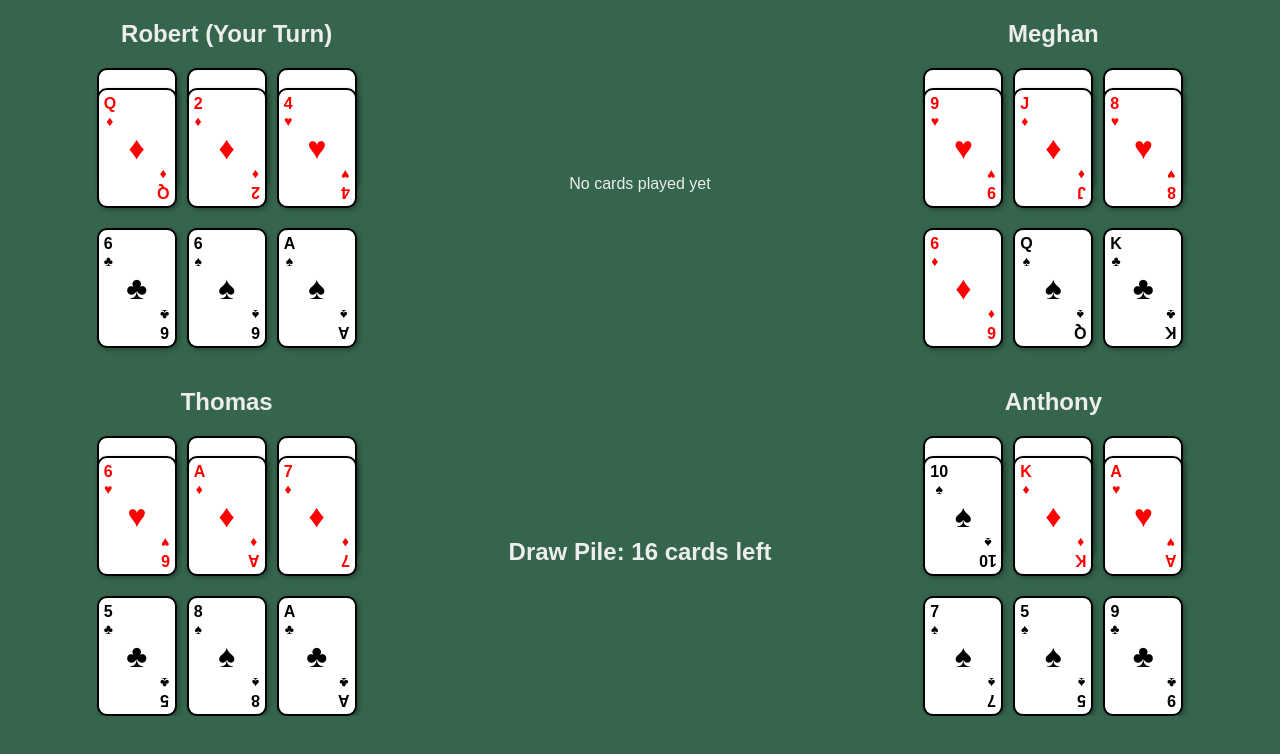
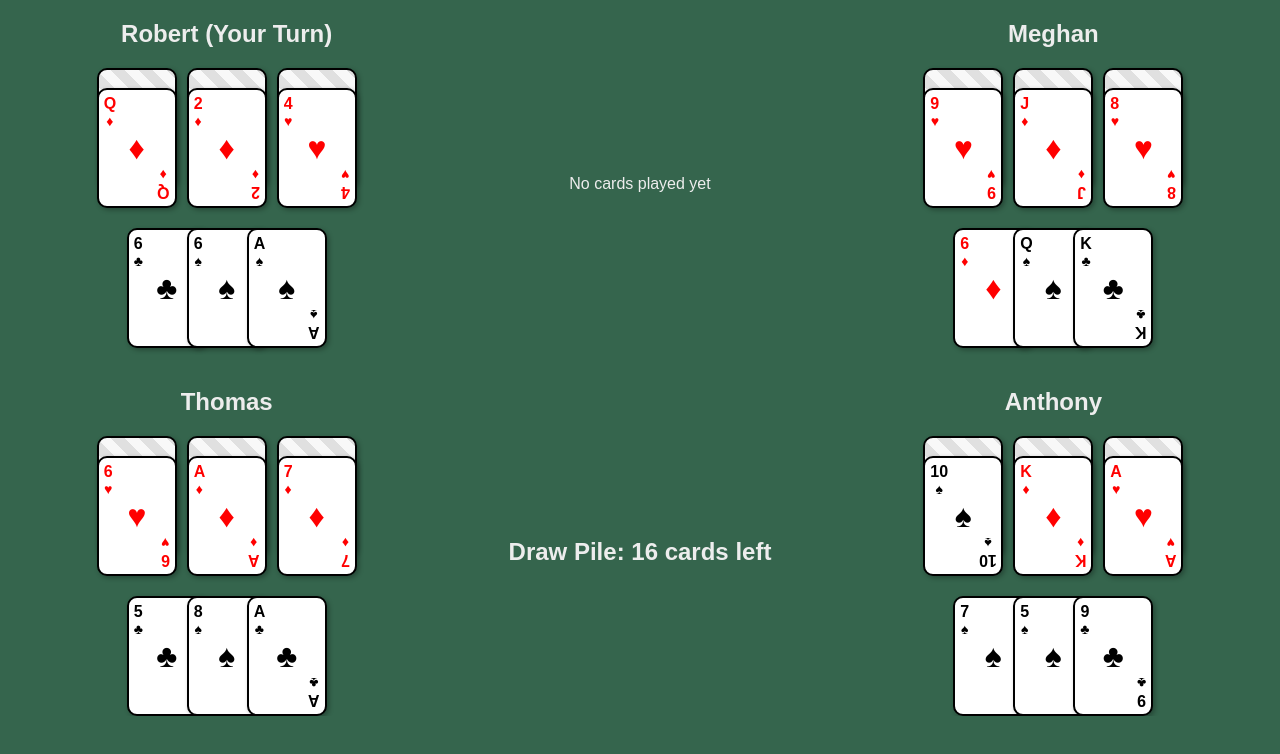
Before and after one commit to rdininno/card-game, a Next.js app: page / in a window 1280 px wide. Both pictures are taken after a click on the button "Start Game". Shown: the top 754 px of the page. Built offline with nearby package versions, Linux system fonts and the light colour scheme.

Commit message:
style inhand cards

```diff
--- a/src/app/page.js
+++ b/src/app/page.js
@@ -150,6 +150,10 @@ export default function Home() {
   return (
       <div className="gametable">
         <div className="player-zone">
+          {!gameState ? (
+              <button onClick={startGame} className="btn start-game">Start Game</button>
+          ) : (
+              <>
                 <div className="playpile">
                   {playPile.length > 0 ? (
                       <Card suit={playPile[playPile.length - 1].suit} value={playPile[playPile.length - 1].value} />
@@ -157,10 +161,7 @@ export default function Home() {
                       <p>No cards played yet</p>
                   )}
                 </div>
-          {!gameState ? (
-              <button onClick={startGame} className="btn start-game">Start Game</button>
-          ) : (
-              <>
+
                 {gameState.table.map((player, index) => (
                     <Player
                       key={index}
--- a/src/app/player.css
+++ b/src/app/player.css
@@ -29,6 +29,35 @@
     z-index: 1;
 }
 
+.facedown .card {
+    background: repeating-linear-gradient(
+        45deg,
+        #f8f8f8,
+        #f8f8f8 10px,
+        #e0e0e0 10px,
+        #e0e0e0 20px
+    );
+}
+
 .inhand {
     margin-top: 40px;
+    display: flex;
+    justify-content: center;
+    align-items: center;
+    flex-wrap: wrap;
 }
+
+.inhand .card {
+    margin-left: -30px;
+    transition: all .3s;
+}
+
+.inhand .card:first-child {
+    margin-left: 0;
+}
+
+.inhand .card:hover {
+    transform: translateY(-5px) translateX(5px);
+    z-index: 100;
+    box-shadow: 4px 4px 20px rgba(0, 0, 0, 0.3);
+}
```
Lines whose indentation alone changed are shown as unchanged.
